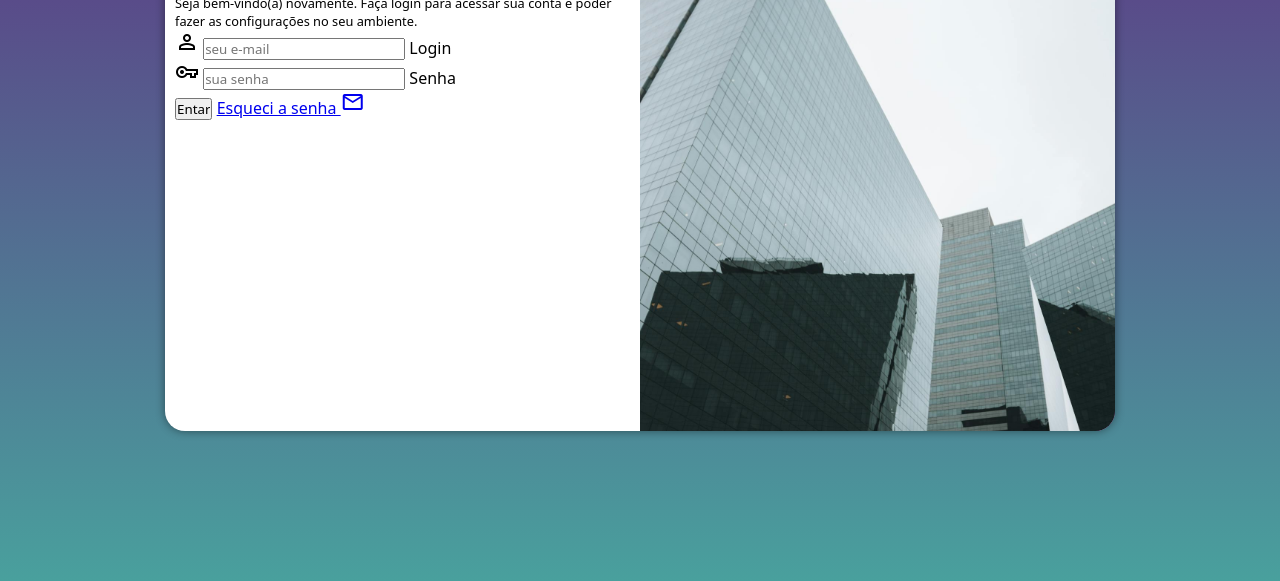
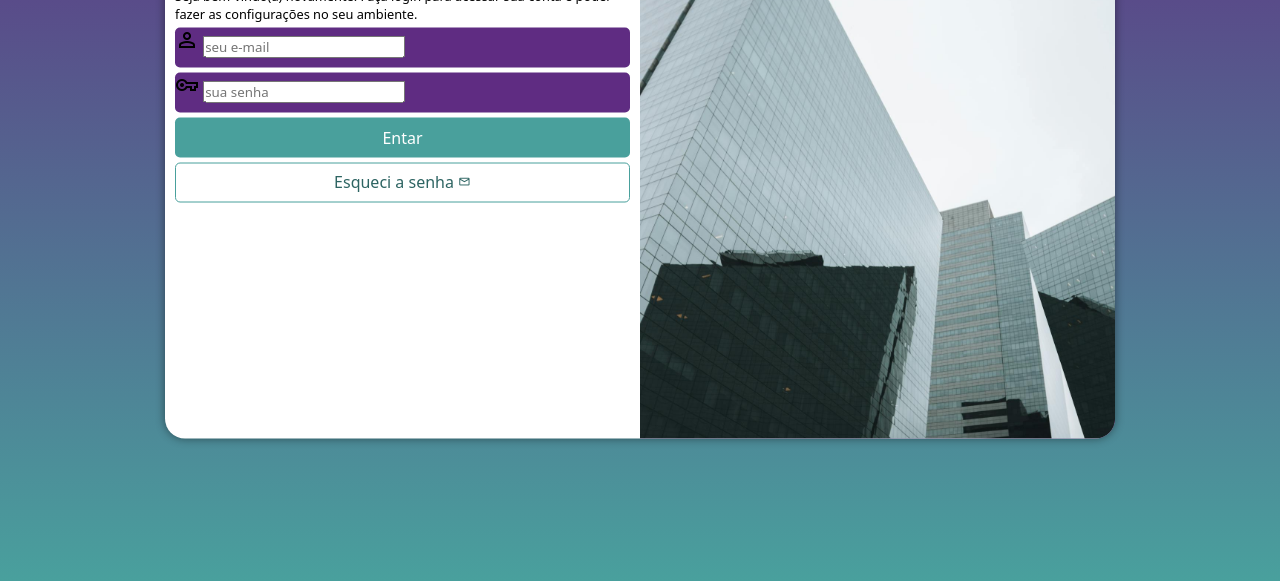
Before and after one commit to Guiilhermecosta/projeto-login, a plain HTML site: page index.html in a window 1280 px wide. Shown: the part 219-800 px from the top of the page. Drawn offline with nearby package versions, Linux system fonts and the light colour scheme.

Commit message:
Estilizando formulário

```diff
--- a/estilos/style.css
+++ b/estilos/style.css
@@ -32,8 +32,8 @@ section#login {
     left: 50%;
     transform: translate(-50%, -50%);
     background-color: white;
-    width: 252px;
-    height: 500px;
+    width: 250px;
+    height: 515px;
     border-radius: 20px;
     overflow: hidden;
     box-shadow: 0px 0px 10px rgba(0, 0, 0, 0.450);
@@ -61,5 +61,57 @@ section#login > div#formulario {
 
  div#formulario > p {
     font-size: 0.8em;
+ }
+
+form > div.campo {
+    background-color: #5f2c82;
+    display: block;
+    width: 100%;
+    height: 40px;
+    border-radius: 5px;
+    margin: 5px 0px;
+}
+
+form > div.campo > label {
+    display: none;
+}
+
+ form > input[type=submit] {
+    display: block;
+    font-size: 1em;
+    width: 100%;
+    height: 40px;
+    background-color: #49a09c;
+    color: white;
+    border: none;
+    border-radius: 5px;
+    cursor: pointer;
+ }
+
+ form > input[type=submit]:hover {
+    background-color: #2d6462;
 
  }
+
+ form > a.botao {
+    display: block;
+    text-align: center;
+    font-size: 1em;
+    width: 100%;
+    height: 40px;
+    margin-top: 5px;
+    padding-top: 7px;
+    color: #2d6462;
+    background-color: #fff;
+    border: 1px solid #49a09c;
+    border-radius: 5px;
+    text-decoration: none;
+ }
+
+ form > a.botao:hover {
+    background-color: #6cd3cf;
+ }
+
+ form > a.botao > span {
+    font-size: 0.8em;
+ }
--- a/index.html
+++ b/index.html
@@ -19,18 +19,18 @@
                 <p>Seja bem-vindo(a) novamente. Faça login para acessar sua conta e poder fazer as configurações no seu ambiente.</p>
                 <form action="login.php" method="post" autocomplete="on">
                     <div class="campo">
-                        <span id="burguer" class="material-symbols-outlined">person</span>
+                        <span class="material-symbols-outlined">person</span>
                         <input type="email" name="login" id="ilogin" placeholder="seu e-mail" required maxlength="30" autocomplete="email">
                         <label for="ilogin">Login</label>
                     </div>
                     <div class="campo">
-                        <span id="burguer" class="material-symbols-outlined">vpn_key</span>
+                        <span class="material-symbols-outlined">vpn_key</span>
                         <input type="password" name="senha" id="isenha" placeholder="sua senha" autocomplete="current-password" required minlength="8" maxlength="20">
                         <label for="isenha">Senha</label>
                     </div>
                     <input type="submit" value="Entar">
-                    <a href="esqueci.html">
-                        Esqueci a senha <span id="burguer" class="material-symbols-outlined">mail</span>
+                    <a href="esqueci.html" class="botao">
+                        Esqueci a senha <span class="material-symbols-outlined">mail</span>
                     </a>
                 </form>
             </div>
```
